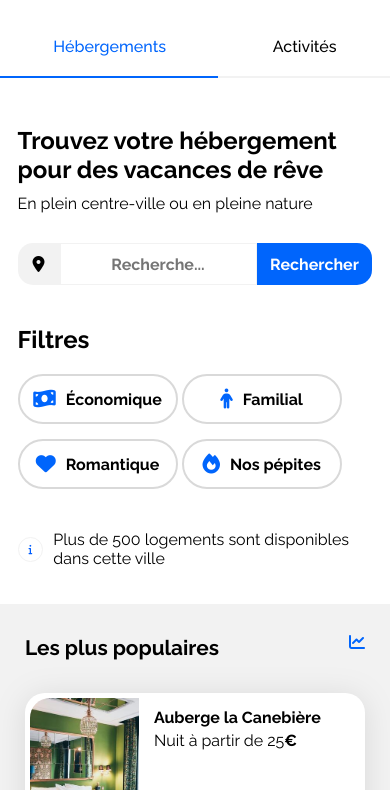
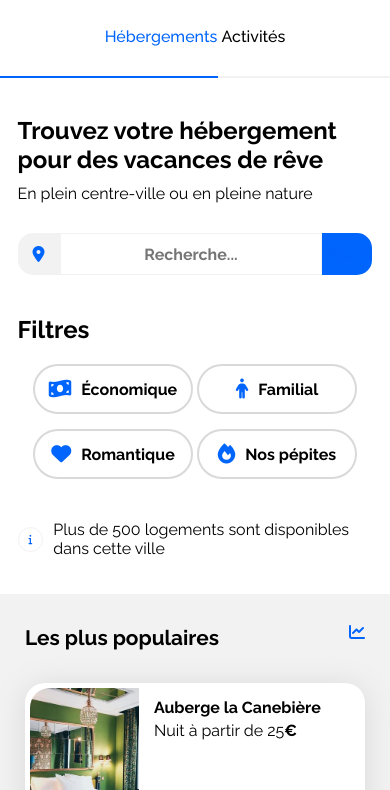
Before and after one commit to itsArgos/Projet-3-Booki-OC, a plain HTML site: page index.html in a window 390 px wide. Shown: the part 54-844 px from the top of the page. Drawn offline with Linux system fonts and the light colour scheme.

Commit message:
Modification du ( adjust-main )

```diff
--- a/css/style.css
+++ b/css/style.css
@@ -354,7 +354,6 @@ footer {
     display: flex;
     justify-content: flex-start;
     background: #F2F2F2;
-    max-width: 90%;
     margin: auto;
 }
 
@@ -550,4 +549,19 @@ footer div {
     footer div {
         margin-bottom: 15px;
     }
+
+    form input:nth-child(2) {
+        width: 300px;
+    }
+
+    form input:nth-child(3) {
+        width: 50px;
+        color: var(--main-color);
+    }
 }
+
+@media screen and (max-width: 400px) {
+    .filter div {
+        text-align: center;
+    }
+}
--- a/index.html
+++ b/index.html
@@ -18,13 +18,12 @@
     <div class="main-container">
         <header>
             <img src="./images/logo/Booki@3x.png" alt="Logo de couleur bleu de Booki">
-            <div class="btn-header">
+            <nav>
                 <a href="#H">Hébergements</a>
                 <a href="#A">Activités</a>
-            </div>
+            </nav>
         </header>
-        <main>
-            <div class="adjust-main">
+        <main class="adjust-main">
             <section class="first-part">
                 <div class="line-heberg">
                     <h1>Trouvez votre hébergement pour des vacances de rêve</h1>
@@ -32,25 +31,24 @@
                 </div>
                 <form>
                     <div>
-                            <i class="fa-sharp fa-solid fa-location-dot" style="color: #000000;"></i>
-                            <input type="text" maxlength="40" placeholder="Recherche...">
+                        <i class="fa-sharp fa-solid fa-location-dot"></i>
+                        <input type="text" placeholder="Recherche...">
                         <input type="submit" value="Rechercher">
                     </div>
                 </form>
                 <div class="filter">
                     <h2>Filtres</h2>
                     <div>
-                            <button><i class="fa-solid fa-money-bill-wave fa-lg"
-                                    style="color: #0065FC;"></i>Économique</button>
-                            <button><i class="fa-solid fa-person fa-lg" style="color: #0065FC;"></i>Familial</button>
-                            <button><i class="fa-solid fa-heart fa-lg" style="color: #0065FC;"></i>Romantique</button>
-                            <button><i class="fa-solid fa-fire fa-lg" style="color: #0065FC;"></i>Nos
+                        <button><i class="fa-solid fa-money-bill-wave fa-lg"></i>Économique</button>
+                        <button><i class=" fa-solid fa-person fa-lg"></i>Familial</button>
+                        <button><i class="fa-solid fa-heart fa-lg"></i>Romantique</button>
+                        <button><i class="fa-solid fa-fire fa-lg"></i>Nos
                             pépites</button>
                     </div>
                 </div>
                 <div class="infos-filter">
                     <div class="icon-infos">
-                            <i class="fa-solid fa-info fa-2xs" style="color: #005eff;"></i>
+                        <i class="fa-solid fa-info fa-2xs"></i>
                     </div>
                     <p>
                         Plus de 500 logements sont
@@ -120,7 +118,7 @@
                         </article>
                     </div>
                     <div class="flex-card">
-                            <div class="hebergements-card">
+                        <article class="hebergements-card">
                             <a href="#">
                                 <img src="./images/hebergements/annie-spratt.jpg"
                                     alt="Image d'une chambre d'hôtel montrant un lit deux personnes et un mur décoré d'un grand tableau">
@@ -137,8 +135,8 @@
                                     </div>
                                 </div>
                             </a>
-                            </div>
-                            <div class="hebergements-card">
+                        </article>
+                        <article class="hebergements-card">
                             <a href="#">
                                 <img src="./images/hebergements/marcus-loke.jpg"
                                     alt="Image d'une chambre d'auberge montrant un lit superposé">
@@ -155,8 +153,8 @@
                                     </div>
                                 </div>
                             </a>
-                            </div>
-                            <div class="hebergements-card">
+                        </article>
+                        <article class="hebergements-card">
                             <a href="#">
                                 <img src="./images/hebergements/nicate-lee.jpg"
                                     alt="Image d'une chambre d'auberge montrant deux lits superposés d'une matière en bois">
@@ -173,7 +171,7 @@
                                     </div>
                                 </div>
                             </a>
-                            </div>
+                        </article>
                     </div>
                     <div class="btn-show-more">
                         <a href="#">Afficher plus</a>
@@ -282,8 +280,6 @@
                     </a>
                 </div>
             </section>
-            </div>
-        </main>
             <footer>
                 <div>
                     <h3>À propos</h3>
@@ -302,6 +298,7 @@
                     <p>Nous contacter</p>
                 </div>
             </footer>
+        </main>
     </div>
 </body>
 
```
Lines whose indentation alone changed are shown as unchanged.
